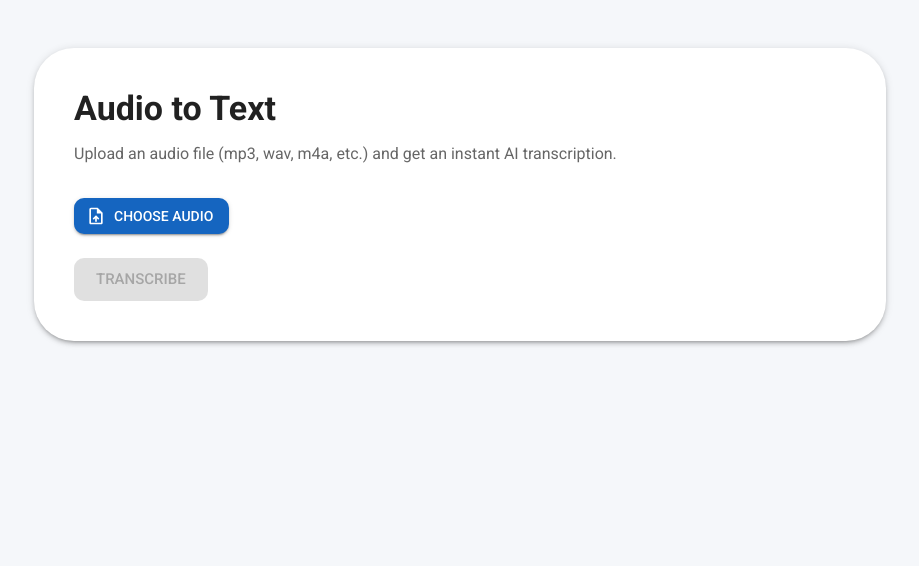
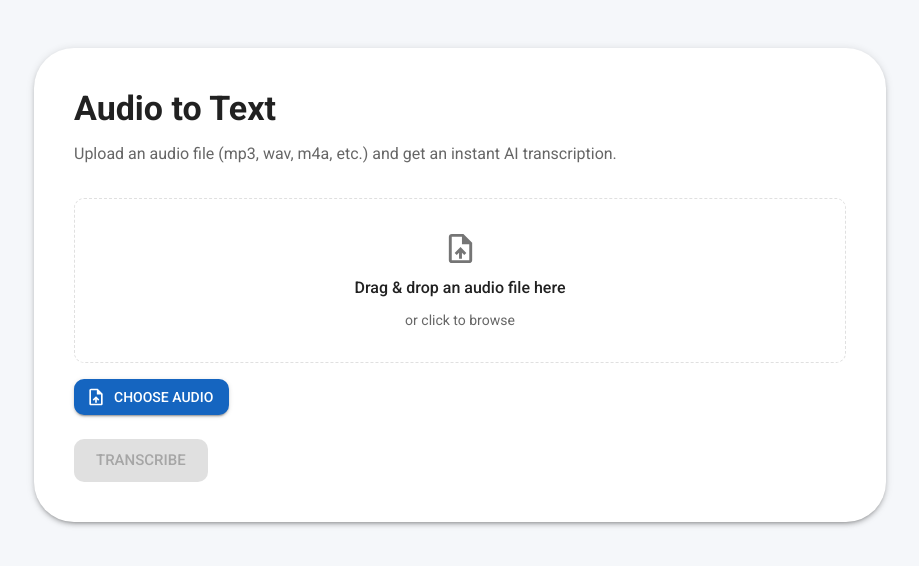
Before and after one commit to xsodus/simple-transcribe-ai-tool, a Next.js app: page / in a window 1280 px wide. Shown: the top 566 px of the page, without its empty margins (180-1099 px from the left). Built offline with nearby package versions, Linux system fonts and the light colour scheme.

Commit message:
feat: add drag and drop audio upload zone to homepage

```diff
--- a/src/app/page.tsx
+++ b/src/app/page.tsx
@@ -1,5 +1,5 @@
 "use client";
-import { useState } from 'react';
+import { useState, useCallback } from 'react';
 import {
   Container,
   Box,
@@ -24,6 +24,48 @@ export default function HomePage() {
   const [loading, setLoading] = useState(false);
   const [error, setError] = useState<string>('');
   const [fileName, setFileName] = useState<string>('');
+  const [isDragActive, setIsDragActive] = useState(false);
+
+  const handleFileSelect = useCallback((f: File | null) => {
+    if (!f) {
+      setFile(null);
+      setFileName('');
+      return;
+    }
+    setFile(f);
+    setFileName(f.name);
+    setError('');
+    setTranscript('');
+  }, [setFile, setFileName]);
+
+  const handleDrop = useCallback((e: React.DragEvent) => {
+    e.preventDefault();
+    e.stopPropagation();
+    setIsDragActive(false);
+    const f = e.dataTransfer.files?.[0];
+    if (f) {
+      if (!f.type.startsWith('audio/')) {
+        setError('Unsupported file type. Please drop an audio file.');
+        return;
+      }
+      handleFileSelect(f);
+    }
+  }, [handleFileSelect]);
+
+  const handleDragOver = useCallback((e: React.DragEvent) => {
+    e.preventDefault();
+    e.stopPropagation();
+    if (!isDragActive) setIsDragActive(true);
+  }, [isDragActive]);
+
+  const handleDragLeave = useCallback((e: React.DragEvent) => {
+    e.preventDefault();
+    e.stopPropagation();
+    // Only deactivate if leaving the drop zone (not entering children)
+    if ((e.target as HTMLElement).id === 'drop-zone') {
+      setIsDragActive(false);
+    }
+  }, []);
 
   const handleSubmit = async (e: React.FormEvent) => {
     e.preventDefault();
@@ -75,24 +117,55 @@ export default function HomePage() {
                   hidden
                   type="file"
                   accept="audio/*"
-                  onChange={(e) => {
-                    const f = e.target.files?.[0] || null;
-                    setFile(f);
-                    setFileName(f ? f.name : '');
+                  onChange={(e) => handleFileSelect(e.target.files?.[0] || null)}
+                />
+                <Stack spacing={2}>
+                  <Paper
+                    id="drop-zone"
+                    variant="outlined"
+                    onDragOver={handleDragOver}
+                    onDragEnter={handleDragOver}
+                    onDragLeave={handleDragLeave}
+                    onDrop={handleDrop}
+                    onClick={() => document.getElementById('audio-upload')?.click()}
+                    sx={{
+                      p: 4,
+                      textAlign: 'center',
+                      borderStyle: 'dashed',
+                      cursor: 'pointer',
+                      transition: 'background-color .15s, border-color .15s',
+                      outline: 'none',
+                      borderColor: isDragActive ? 'primary.main' : 'divider',
+                      backgroundColor: isDragActive ? 'action.hover' : 'background.paper',
+                      '&:hover': { backgroundColor: 'action.hover' }
                     }}
-                />
-                <Stack direction={{ xs: 'column', sm: 'row' }} spacing={2} alignItems="center">
+                    aria-label="Drag and drop audio file or click to select"
+                  >
+                    <Stack spacing={1} alignItems="center">
+                      <UploadFileIcon color={isDragActive ? 'primary' : 'action'} fontSize="large" />
+                      <Typography variant="subtitle1" fontWeight={500}>
+                        {isDragActive ? 'Drop the file here' : 'Drag & drop an audio file here'}
+                      </Typography>
+                      <Typography variant="body2" color="text.secondary">
+                        or click to browse
+                      </Typography>
+                      {fileName && (
+                        <Chip sx={{ mt: 1 }} color="primary" variant="outlined" label={fileName} onDelete={() => handleFileSelect(null)} />
+                      )}
+                    </Stack>
+                  </Paper>
+                  <Stack direction="row" spacing={2} alignItems="center" justifyContent="flex-start">
                     <label htmlFor="audio-upload">
                       <Button variant="contained" component="span" startIcon={<UploadFileIcon />}>Choose Audio</Button>
                     </label>
-                  {fileName && <Chip color="primary" variant="outlined" label={fileName} onDelete={() => { setFile(null); setFileName(''); }} />}
                     {fileName && (
                       <Tooltip title="Clear">
-                      <IconButton color="secondary" onClick={() => { setFile(null); setFileName(''); setTranscript(''); setError(''); }}>
+                        <IconButton color="secondary" onClick={() => handleFileSelect(null)}>
                           <RestartAltIcon />
                         </IconButton>
                       </Tooltip>
                     )}
+                  </Stack>
                 </Stack>
               </Box>
               <Stack direction={{ xs: 'column', sm: 'row' }} spacing={2}>
```
Lines whose indentation alone changed are shown as unchanged.
